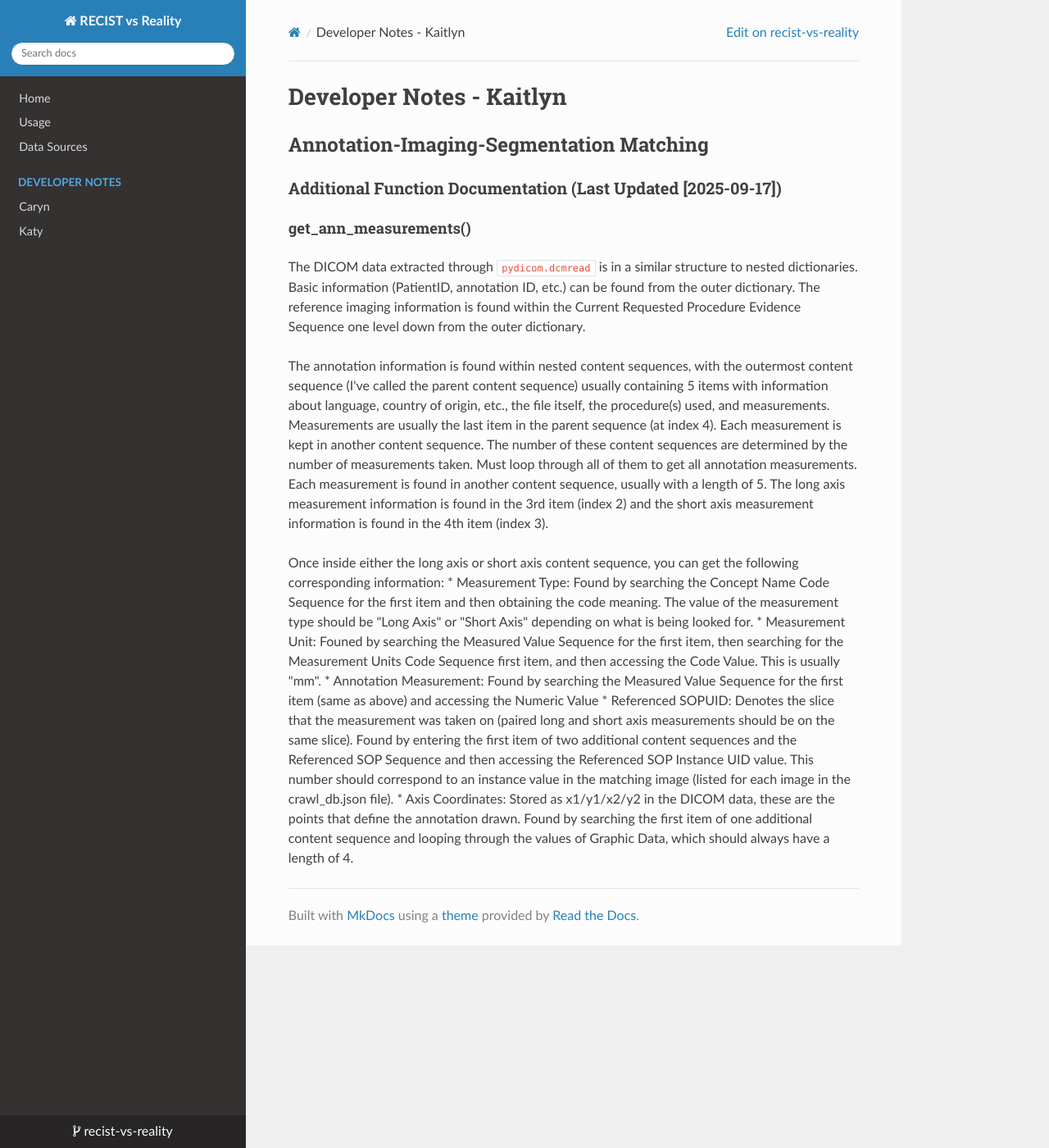
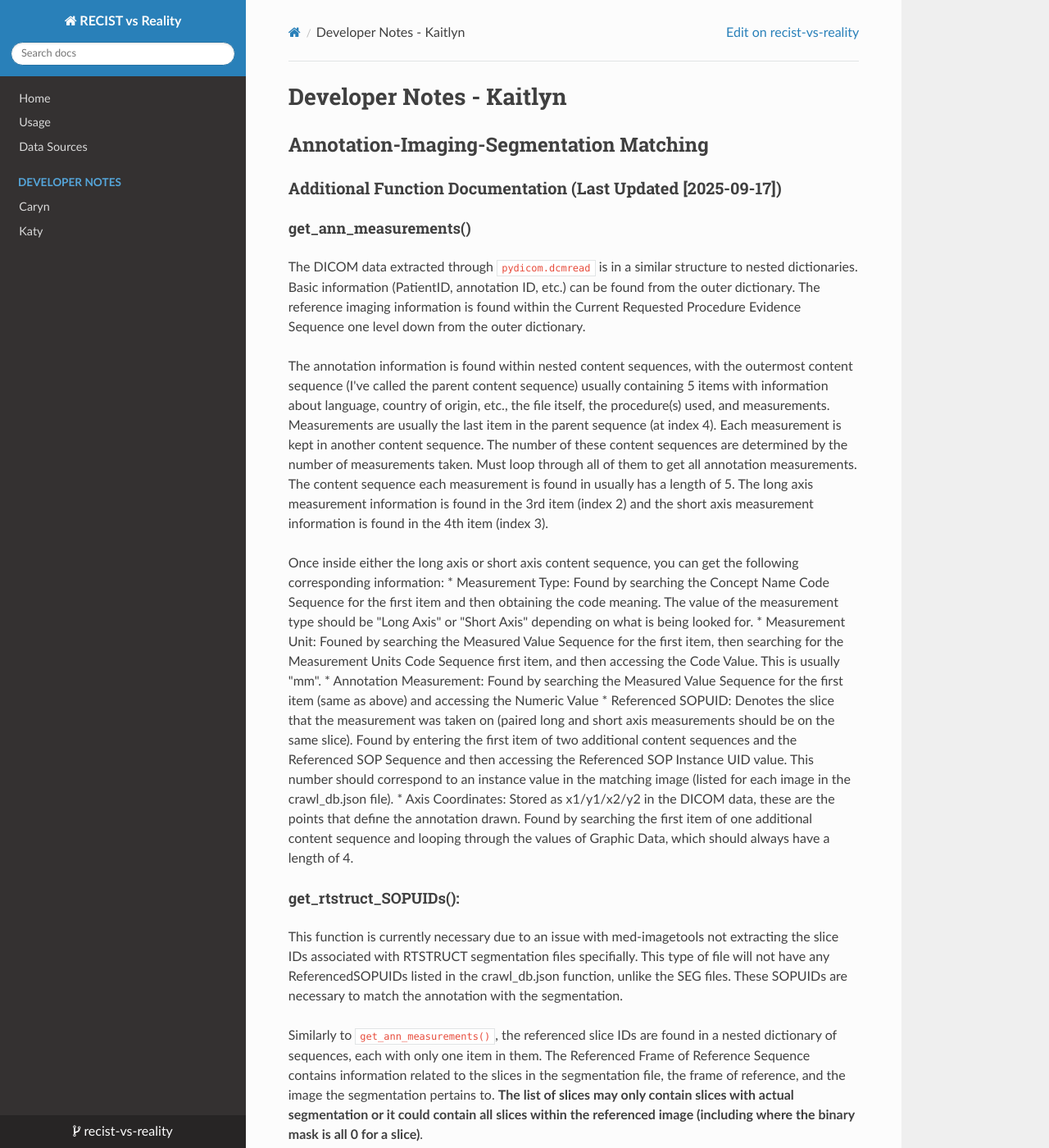
Before and after one commit to bhklab/recist-vs-reality, an MkDocs documentation site: the page built from docs/devnotes/devnotes_kaitlyn.md, in a window 1280 px wide and 1400 px high. Shown: the whole window at 82% size. Built offline with MkDocs 1.6.1, drawn with Linux system fonts in a browser that asks for light colours; nearby versions of some CDN libraries; some of the changed text lies outside the part shown.

Commit message:
docs: add comments and devnotes for get_rtstruct_SOPUIDs function

```diff
--- a/docs/devnotes/devnotes_kaitlyn.md
+++ b/docs/devnotes/devnotes_kaitlyn.md
@@ -1,4 +1,3 @@
-
 # Developer Notes - Kaitlyn
 
 ## Annotation-Imaging-Segmentation Matching
@@ -9,7 +8,7 @@
 
 The DICOM data extracted through `pydicom.dcmread` is in a similar structure to nested dictionaries. Basic information (PatientID, annotation ID, etc.) can be found from the outer dictionary. The reference imaging information is found within the Current Requested Procedure Evidence Sequence one level down from the outer dictionary.
 
-The annotation information is found within nested content sequences, with the outermost content sequence (I've called the parent content sequence) usually containing 5 items with information about language, country of origin, etc., the file itself, the procedure(s) used, and measurements. Measurements are usually the last item in the parent sequence (at index 4). Each measurement is kept in another content sequence. The number of these content sequences are determined by the number of measurements taken. Must loop through all of them to get all annotation measurements. Each measurement is found in another content sequence, usually with a length of 5. The long axis measurement information is found in the 3rd item (index 2) and the short axis measurement information is found in the 4th item (index 3).
+The annotation information is found within nested content sequences, with the outermost content sequence (I've called the parent content sequence) usually containing 5 items with information about language, country of origin, etc., the file itself, the procedure(s) used, and measurements. Measurements are usually the last item in the parent sequence (at index 4). Each measurement is kept in another content sequence. The number of these content sequences are determined by the number of measurements taken. Must loop through all of them to get all annotation measurements. The content sequence each measurement is found in usually has a length of 5. The long axis measurement information is found in the 3rd item (index 2) and the short axis measurement information is found in the 4th item (index 3).
 
 Once inside either the long axis or short axis content sequence, you can get the following corresponding information:
 * Measurement Type: Found by searching the Concept Name Code Sequence for the first item and then obtaining the code meaning. The value of the measurement type should be "Long Axis" or "Short Axis" depending on what is being looked for.
@@ -17,3 +16,11 @@ Once inside either the long axis or short axis content sequence, you can get the
 * Annotation Measurement: Found by searching the Measured Value Sequence for the first item (same as above) and accessing the Numeric Value
 * Referenced SOPUID: Denotes the slice that the measurement was taken on (paired long and short axis measurements should be on the same slice). Found by entering the first item of two additional content sequences and the Referenced SOP Sequence and then accessing the Referenced SOP Instance UID value. This number should correspond to an instance value in the matching image (listed for each image in the crawl_db.json file).
 * Axis Coordinates: Stored as x1/y1/x2/y2 in the DICOM data, these are the points that define the annotation drawn. Found by searching the first item of one additional content sequence and looping through the values of Graphic Data, which should always have a length of 4.
+
+#### get_rtstruct_SOPUIDs():
+
+This function is currently necessary due to an issue with med-imagetools not extracting the slice IDs associated with RTSTRUCT segmentation files specifially. This type of file will not have any ReferencedSOPUIDs listed in the crawl_db.json function, unlike the SEG files. These SOPUIDs are necessary to match the annotation with the segmentation.
+
+Similarly to `get_ann_measurements()`, the referenced slice IDs are found in a nested dictionary of sequences, each with only one item in them. The Referenced Frame of Reference Sequence contains information related to the slices in the segmentation file, the frame of reference, and the image the segmentation pertains to. **The list of slices may only contain slices with actual segmentation or it could contain all slices within the referenced image (including where the binary mask is all 0 for a slice)**.
+
+Once inside the Referenced Frame of Reference Sequence, the RT Referenced Study Sequence of length 1 will need to be entered. This includes all information in the previous sequence except for the frame of reference information. At this level, you can access the study instance UID and the RT Referenced Series Sequence with length 1. This contains the information related to the imaging series instance UID and the segmentation contour. The contour information is stored in a Contour Image Sequence whose length is determined by however many slices the segmentation is. This sequence must be looped through to find each slice ID (found with the ReferencedSOPInstanceUID tag).
```
Also changed, not shown: 1 other file.
